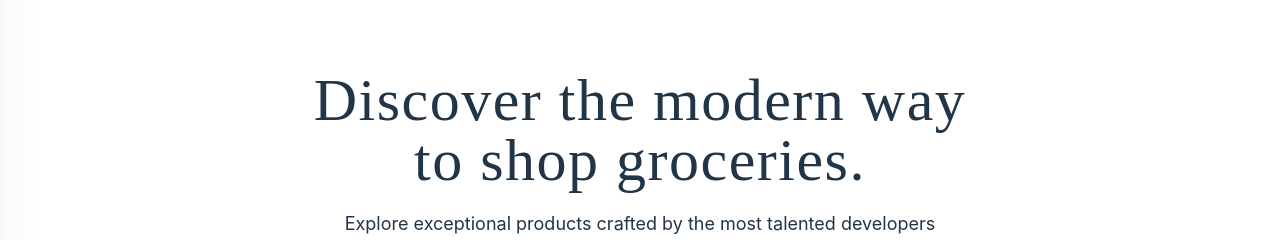
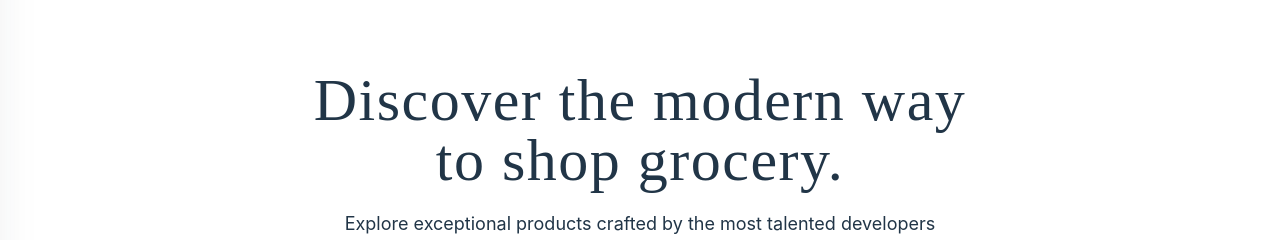
Before and after one commit to Sankalpa683/hamrocommerce, a React (Vite) app: page / in a window 1280 px wide. Shown: the part 122-362 px from the top of the page. Built offline with nearby package versions, Linux system fonts and the light colour scheme.

Commit message:
product done

```diff
--- a/src/components/hero.jsx
+++ b/src/components/hero.jsx
@@ -9,7 +9,7 @@ const hero = () => {
       <section id='hero_section'>
         <div className='py-[30px] lg:pt-[115px] lg:pb-[70px] px-[40px] w-full flex flex-wrap justify-center items-center flex-col'>
           <div className='text-center flex flex-col flex-wrap gap-5' id='main_header'>
-            <h1 className='text-[32px] sm:text-[32px] md:text-[50px] lg:text-6xl text-center tracking-wide'>Discover the modern way<br className='' /> to shop groceries.</h1>
+            <h1 className='text-[31px] sm:text-[32px] md:text-[50px] lg:text-6xl text-center tracking-wide'>Discover the modern way<br className='hidden lg:block' /> to shop grocery.</h1>
             <h2 className='text-sm lg:text-lg text-center'>Explore exceptional products crafted by the most talented developers <br className='hidden lg:block' /> ready to elevate your shopping experience.</h2>
           </div>
           <div className="w-full max-w-2xl mt-8 space-y-4">
```
